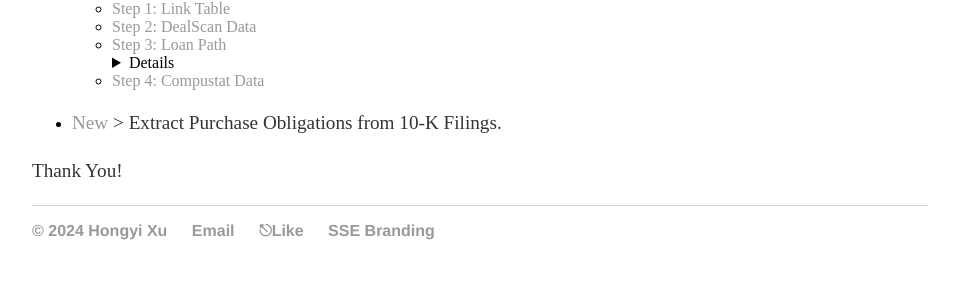
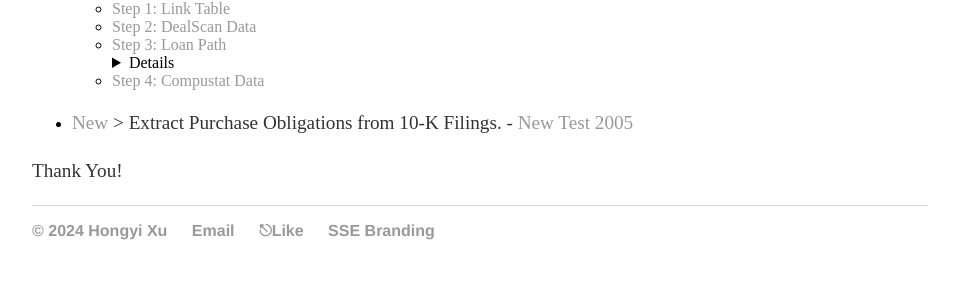
Before and after one commit to hongyileoxu/hongyileoxu.github.io, a Jekyll site: the page built from projects/index.md, in a window 1280 px wide. Shown: the part 1326-1623 px from the top of the page, without its empty margins (160-1119 px from the left). Built offline with Jekyll 4.4.1, drawn with Linux system fonts in a browser that asks for light colours.

Commit message:
Update index.md
Add the AFA 2005 test file

```diff
--- a/projects/index.md
+++ b/projects/index.md
@@ -53,5 +53,6 @@ Projects in Progress:
     -  [Step 4: Compustat Data](https://hongyileoxu.github.io/research/project-2024/DealScan2024/DealScan_Loan_Compustat.html)
 
 -    [New](https://hongyileoxu.github.io/research/Purchase_contract_10Ks/project.html) > Extract Purchase Obligations from 10-K Filings.
+    -  [New Test 2005](http://hongyileoxu.github.io/research/Purchase_contract_10Ks/AFA_test_2005.html)
 
 Thank You!
```
